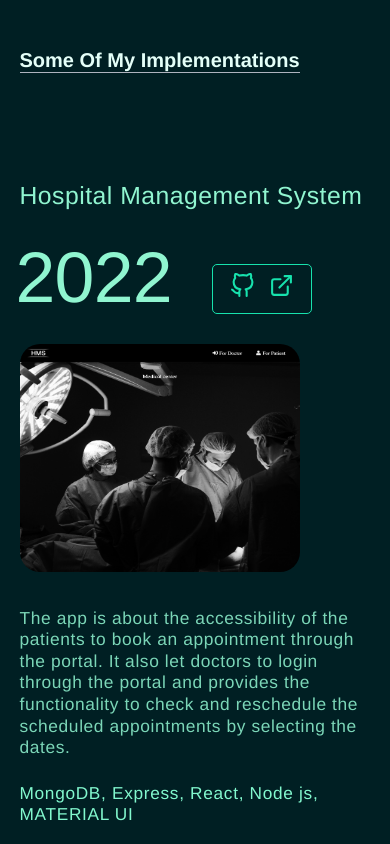
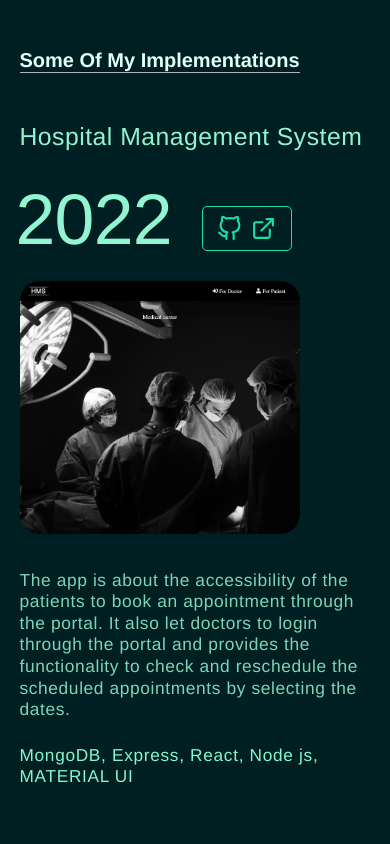
Before and after one commit to Persistent-A/apurva-portfolio, a React (Create React App) app: page / in a window 390 px wide. Shown: the part 1960-2804 px from the top of the page. Built offline with nearby package versions, Linux system fonts and the light colour scheme.

Commit message:
Mobile view Project link cemtering

```diff
--- a/src/index.css
+++ b/src/index.css
@@ -371,6 +371,7 @@ a {
     font-family: "A Pompadour Bold W00 Regular","Helvetica Neue Light","Helvetica Neue","Helvetica","Arial",sans-serif;
     margin-left: -4px;
     margin-top: 16px;
+    margin-bottom: -15px;
     font-size: calc(68px + 68 * ((100vw - 320px) / 1320));
 }
 
@@ -624,10 +625,10 @@ a {
   }
 
   .project-description > div {
-    height: 90vh;
+    height: 100vh;
     display: flex;
     flex-direction: column;
-    justify-content: center;
+    justify-content: flex-start;
   }
 
   .responsive_project_image {
@@ -636,6 +637,22 @@ a {
     height: 30%;
     width: 80%;
     margin: 30px 0 12px 0;
+  }
+
+  .project-description div div:nth-of-type(2) div:nth-of-type(1) {
+    margin-bottom: -5px;
+  }
+
+  .project-description div div:nth-of-type(2) div:nth-of-type(2) {
+    width: 90px;
+    font-size: 20px;
+    padding: 10px 10px 4px 10px;
+    height: 45px;
+    margin-left: 30px;
+  }
+
+  .project-description div div:nth-of-type(2) div:nth-of-type(2) a {
+    font-size: 25px;
   }
 
   /* FOOTER */
```
